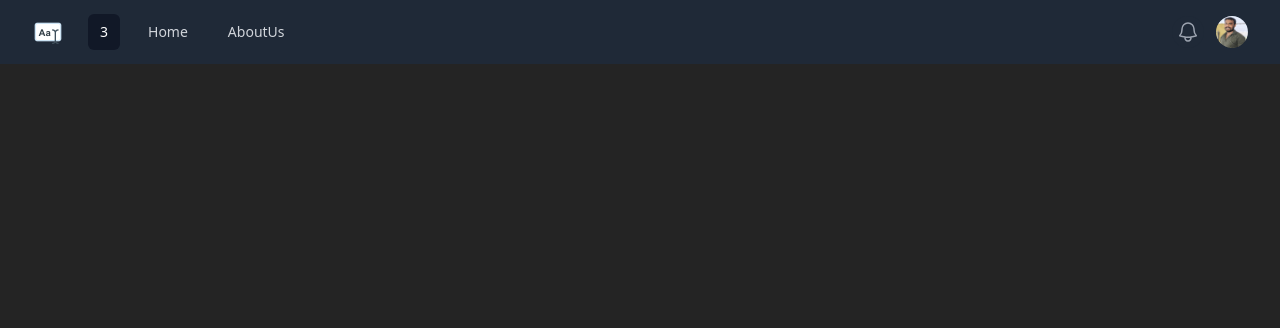
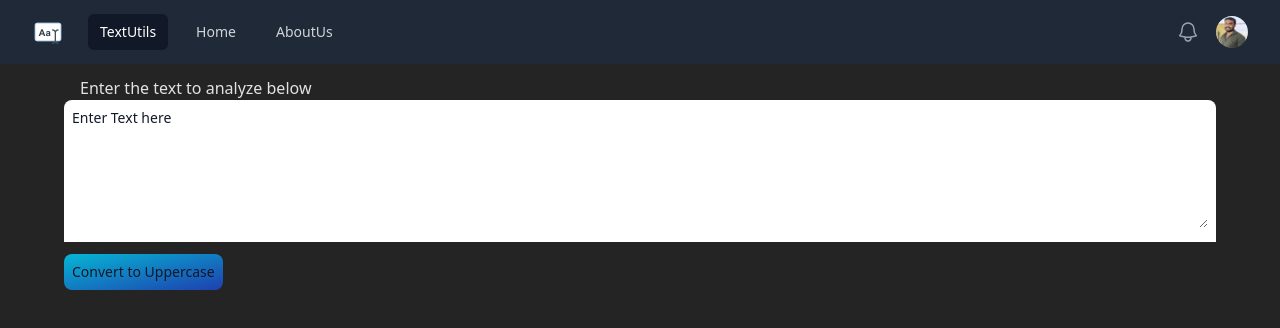
Before and after one commit to shubhamkangune/Text-Utils, a React (Vite) app: page / in a window 1280 px wide. Shown: the top 328 px of the page. Built offline with nearby package versions, Linux system fonts and the light colour scheme.

Commit message:
uppercase added

```diff
--- a/src/App.jsx
+++ b/src/App.jsx
@@ -1,12 +1,19 @@
 import './App.css'
 import Navbar from './components/Navbar';
+import TextForm from  './components/TextForm';
 
 function App() {
   return (
     <>
+{/* navbar */}
+<Navbar title="TextUtils" aboutText="AboutUs"/>
 
-<Navbar title={3} aboutText="AboutUs"/>
+{/* textform */}
 
+<div className="container mx-auto my-3">
+
+<TextForm heading="Enter the text to analyze below" />
+</div>
 
     </>
   )
--- /dev/null
+++ b/src/components/TextForm.jsx
@@ -0,0 +1,40 @@
+import { useState } from 'react';
+
+
+export default function TextForm(props) {
+
+  const handleUpClick=()=>{
+    console.log("Uppercase was clicked" + text);
+    let newText = text.toUpperCase();
+    setText(newText)
+  }
+
+  const handleOnChange = (event)=>{
+    console.log("on change")
+    setText(event.target.value);
+  }
+
+  const [text, setText] = useState("Enter Text here")
+
+
+
+
+  return (
+    <div>
+
+
+      <div className=" w-[90vw] m-auto ">
+        <h1 htmlFor="comment" className="px-4 ">{props.heading} </h1>
+        <div className="px-2 py-2 bg-white rounded-t-lg dark:bg-gray-800">
+          <textarea id="comment" rows="6" value={text} onChange={handleOnChange} className="w-full px-0  text-sm text-gray-900  border-0 dark:bg-gray-800 focus:ring-0 dark:text-white dark:placeholder-gray-400" placeholder="" required ></textarea>
+        </div>
+
+      <button onClick={handleUpClick} className="relative inline-flex items-center justify-center p-2 my-3 overflow-hidden text-sm font-medium text-gray-900 rounded-lg group bg-gradient-to-br from-cyan-500 to-blue-800 group-hover:from-cyan-500 group-hover:to-blue-500 hover:text-white dark:text-white focus:ring-4 focus:outline-none focus:ring-cyan-200 dark:focus:ring-cyan-800">
+        Convert to Uppercase
+      </button>
+      </div>
+
+
+    </div>
+  )
+}
```
